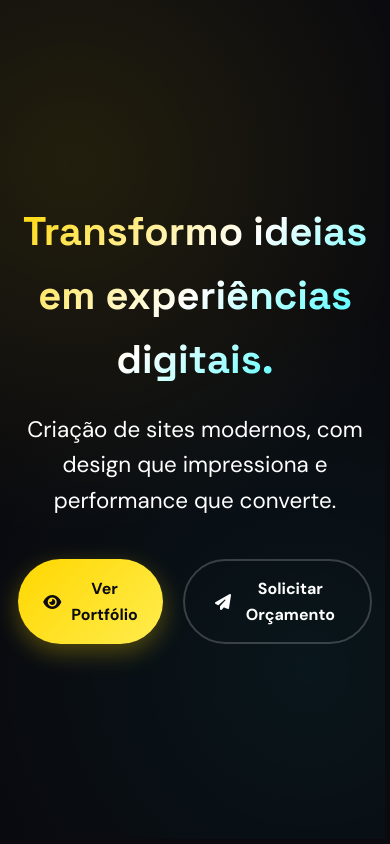
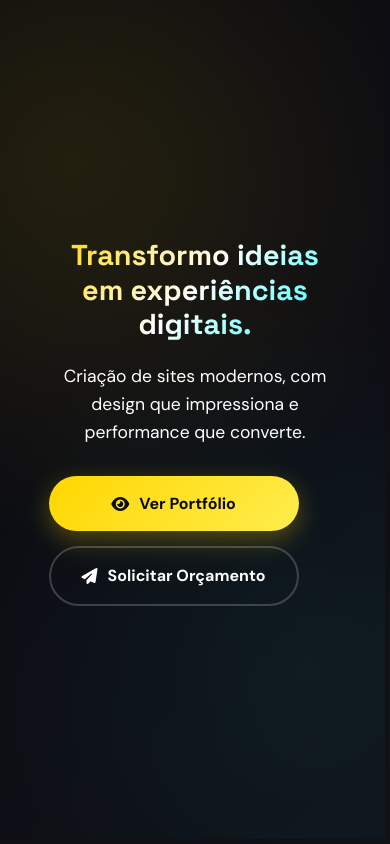
Before and after one commit to devbrunoss/portfolioo, a plain HTML site: page index.html in a window 390 px wide. Shown: the top 844 px of the page. Drawn offline with Linux system fonts and the light colour scheme.

Commit message:
Add files via upload

```diff
--- a/index.html
+++ b/index.html
@@ -3,7 +3,7 @@
 <head>
     <meta charset="UTF-8">
     <meta name="viewport" content="width=device-width, initial-scale=1.0">
-    <title>Bruno S. | Dev & Designer - Sites e sistemas</title>
+    <title>Bruno S. | Dev & Designer - Sites e Sistemas</title>
     <link rel="preconnect" href="https://fonts.googleapis.com">
     <link rel="preconnect" href="https://fonts.gstatic.com" crossorigin>
     <link href="https://fonts.googleapis.com/css2?family=Space+Grotesk:wght@300;400;500;600;700&family=DM+Sans:wght@300;400;500;700&display=swap" rel="stylesheet">
@@ -116,7 +116,7 @@
             text-align: center;
             position: relative;
             overflow: hidden;
-            padding: 0 20px;
+            background: linear-gradient(135deg, var(--preto) 0%, var(--preto-suave) 100%);
         }
 
         .hero::before {
@@ -759,6 +759,39 @@
         padding: 0 10px;
     }
 }
+
+@media (max-width: 480px) {
+    .hero {
+        padding: 0 10px;
+    }
+
+    .hero-content {
+        max-width: 90%;
+    }
+
+    .hero h1 {
+        font-size: clamp(1.8rem, 6vw, 2.2rem);
+        line-height: 1.2;
+        word-wrap: break-word;
+    }
+
+    .hero p {
+        font-size: clamp(1rem, 4.5vw, 1.2rem);
+        margin-bottom: 30px;
+    }
+
+    .hero-buttons {
+        flex-direction: column;
+        gap: 15px;
+    }
+
+    .btn {
+        width: 100%;
+        max-width: 250px;
+        justify-content: center;
+    }
+}
+
     </style>
 </head>
 <body>
```
